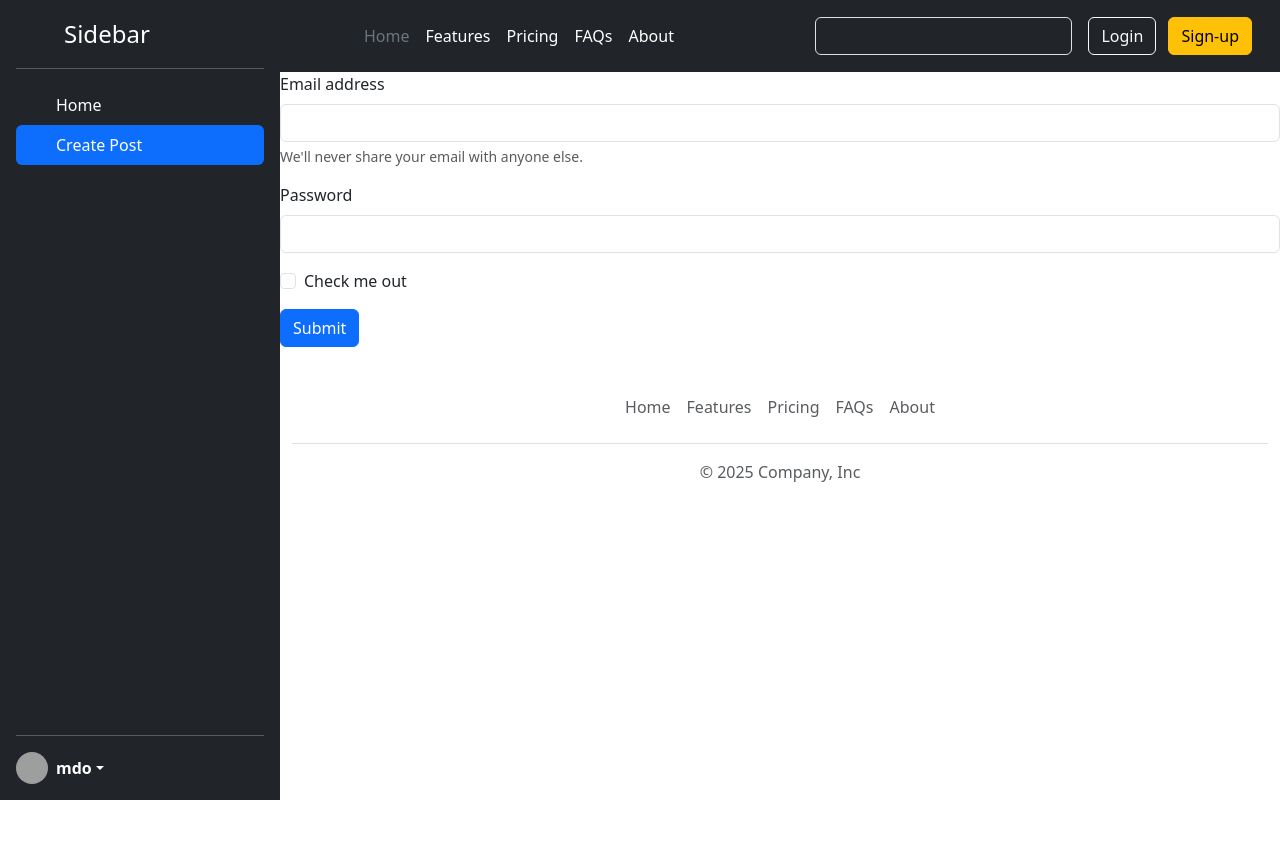
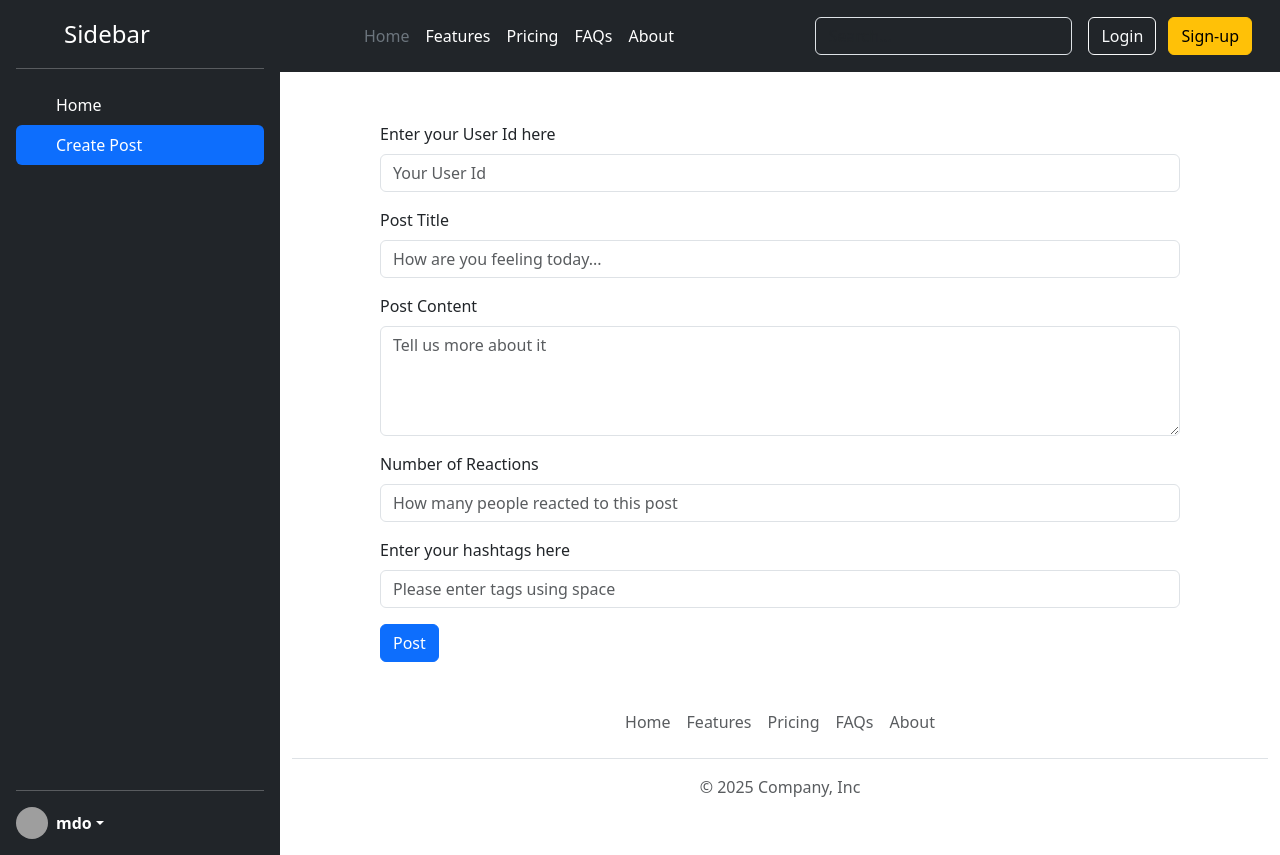
Before and after one commit to Ramnath-DTU/Social-Media-App, a React (Vite) app in the folder social-media/: page / in a window 1280 px wide. Both pictures are taken after a click on the item "Create Post". Before the commit the page ends 800 px from the top, so only its background shows below. Built offline with nearby package versions, Linux system fonts and the light colour scheme; grey boxes are pictures that could not be loaded.

Commit message:
Create Post UI

```diff
--- a/social-media/src/App.css
+++ b/social-media/src/App.css
@@ -21,3 +21,9 @@
 .reactions {
   margin: 15px 0 0 0;
 }
+
+.create-post {
+  width: 80%;
+  margin-top: 50px;
+  margin-left: 10%;
+}
--- a/social-media/src/components/CreatePost.jsx
+++ b/social-media/src/components/CreatePost.jsx
@@ -1,38 +1,65 @@
 const CreatePost = () => {
   return (
-    <form>
+    <form className="create-post">
+
       <div className="mb-3">
-        <label htmlFor="exampleInputEmail1" className="form-label">
-          Email address
+        <label htmlFor="userId" className="form-label">
+          Enter your User Id here
         </label>
         <input
-          type="email"
+          type="text"
           className="form-control"
-          id="exampleInputEmail1"
-          aria-describedby="emailHelp"
+          id="userId" placeholder="Your User Id"
         />
-        <div id="emailHelp" className="form-text">
-          We'll never share your email with anyone else.
-        </div>
       </div>
+
       <div className="mb-3">
-        <label htmlFor="exampleInputPassword1" className="form-label">
-          Password
+        <label htmlFor="title" className="form-label">
+          Post Title
         </label>
         <input
-          type="password"
+          type="text"
           className="form-control"
-          id="exampleInputPassword1"
+          id="title" placeholder="How are you feeling today..."
         />
       </div>
-      <div className="mb-3 form-check">
-        <input type="checkbox" className="form-check-input" id="exampleCheck1" />
-        <label className="form-check-label" htmlFor="exampleCheck1">
-          Check me out
+
+      <div className="mb-3">
+        <label htmlFor="body" className="form-label">
+          Post Content
         </label>
+        <textarea
+          type="text"
+          rows="4"
+          className="form-control"
+          id="body" placeholder="Tell us more about it"
+        />
       </div>
+
+      <div className="mb-3">
+        <label htmlFor="reactions" className="form-label">
+          Number of Reactions
+        </label>
+        <input
+          type="text"
+          className="form-control"
+          id="reactions" placeholder="How many people reacted to this post"
+        />
+      </div>
+
+      <div className="mb-3">
+        <label htmlFor="tags" className="form-label">
+          Enter your hashtags here
+        </label>
+        <input
+          type="text"
+          className="form-control"
+          id="tags" placeholder="Please enter tags using space"
+        />
+      </div>
+
       <button type="submit" className="btn btn-primary">
-        Submit
+        Post
       </button>
     </form>
   );
```
